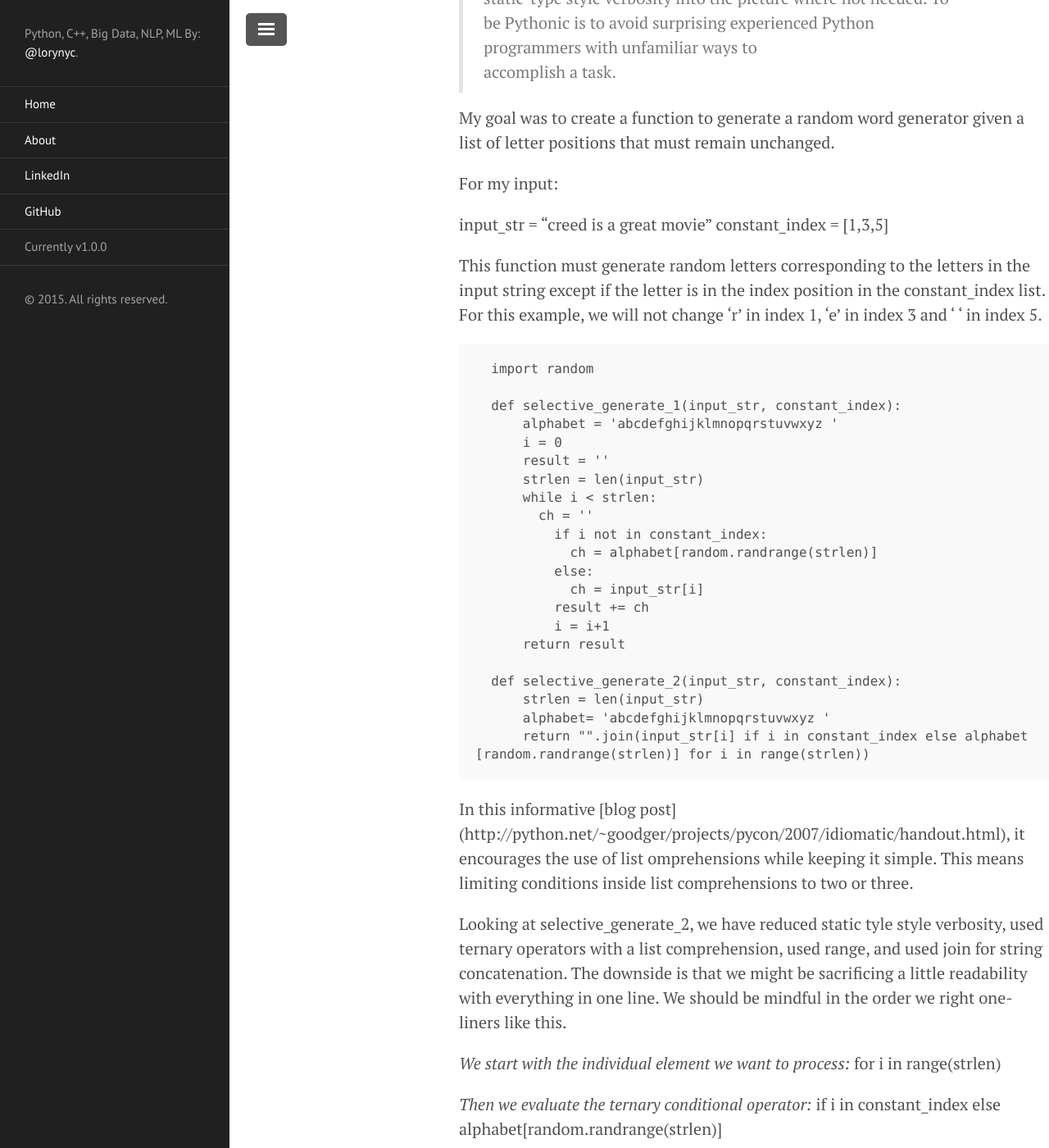
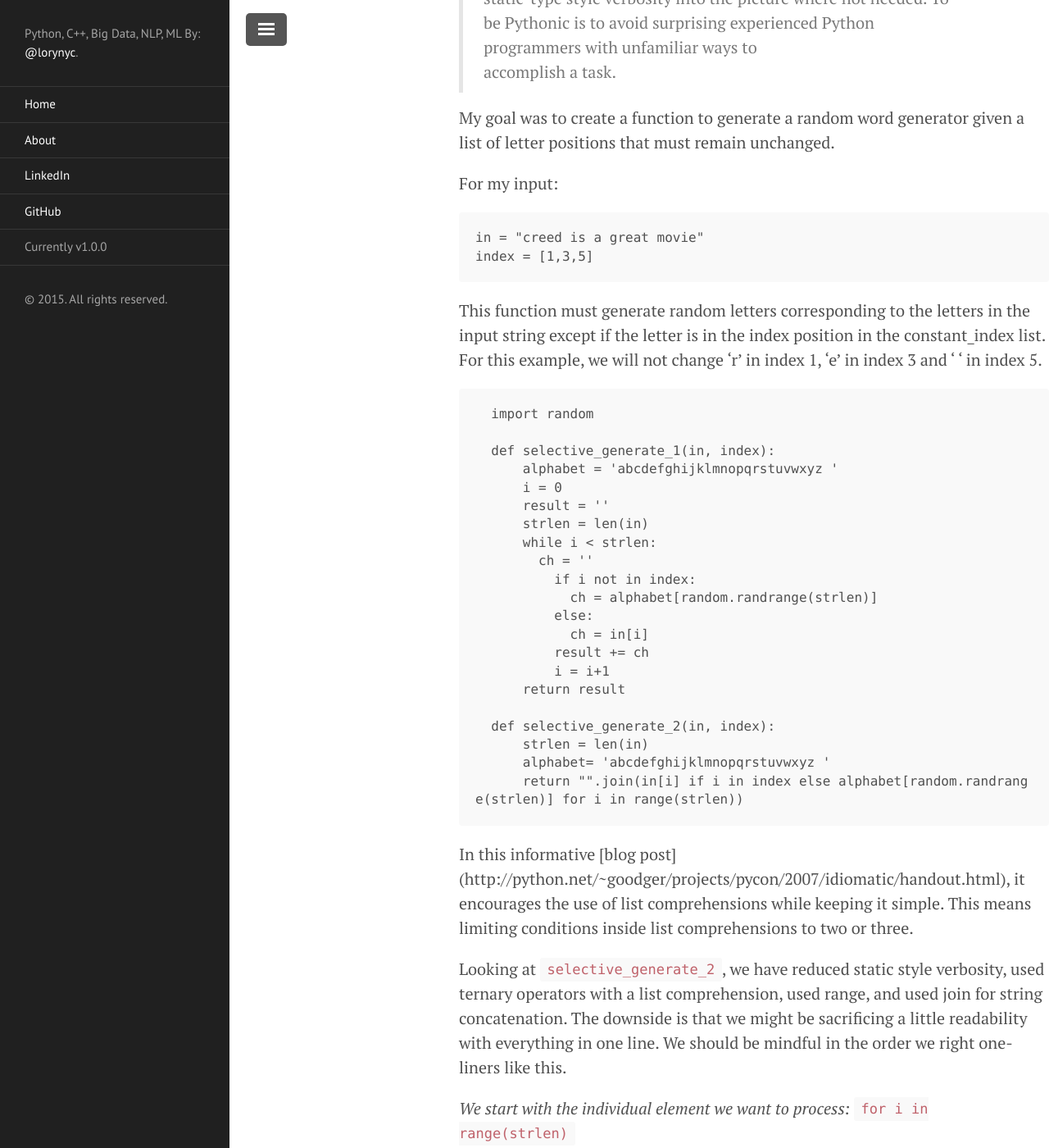
Before and after one commit to loryfelnunez/loryn808.github.io, a Jekyll site: the page built from _posts/2014-01-02-introducing-lanyon.md, in a window 1280 px wide and 1400 px high, scrolled down 529 px. Shown: the whole window at 82% size. Built offline with Jekyll 4.4.1, drawn with Linux system fonts in a browser that asks for light colours; some of the changed text lies outside the part shown.

Commit message:
Update 2014-01-02-introducing-lanyon.md

````diff
--- a/_posts/2014-01-02-introducing-lanyon.md
+++ b/_posts/2014-01-02-introducing-lanyon.md
@@ -16,43 +16,45 @@ My goal was to create a function to generate a random word generator given a lis
 
 For my input:
 
-input_str = "creed is a great movie"
-constant_index = [1,3,5]
+```
+in = "creed is a great movie"
+index = [1,3,5]
+```
 
 This function must generate random letters corresponding to the letters in the input string except if the letter is in the index position in the constant_index list.  For this example, we will not change 'r' in index 1, 'e' in index 3 and ' ' in index 5.
 
   ```
   import random
 
-  def selective_generate_1(input_str, constant_index):
+  def selective_generate_1(in, index):
       alphabet = 'abcdefghijklmnopqrstuvwxyz '
       i = 0
       result = ''
-      strlen = len(input_str)
+      strlen = len(in)
       while i < strlen:
         ch = ''
-          if i not in constant_index:
+          if i not in index:
             ch = alphabet[random.randrange(strlen)]
           else:
-            ch = input_str[i]
+            ch = in[i]
           result += ch
           i = i+1
       return result
 
-  def selective_generate_2(input_str, constant_index):
-      strlen = len(input_str)
+  def selective_generate_2(in, index):
+      strlen = len(in)
       alphabet= 'abcdefghijklmnopqrstuvwxyz '
-      return "".join(input_str[i] if i in constant_index else alphabet[random.randrange(strlen)] for i in range(strlen))
+      return "".join(in[i] if i in index else alphabet[random.randrange(strlen)] for i in range(strlen))
   ```
 
-In this informative [blog post] (http://python.net/~goodger/projects/pycon/2007/idiomatic/handout.html), it encourages the use of list omprehensions while keeping it simple.  This means limiting conditions inside list comprehensions to two or three.
+In this informative [blog post] (http://python.net/~goodger/projects/pycon/2007/idiomatic/handout.html), it encourages the use of list comprehensions while keeping it simple.  This means limiting conditions inside list comprehensions to two or three.
 
-Looking at selective_generate_2, we have reduced static tyle style verbosity, used ternary operators with a list comprehension, used range,  and used join for string concatenation.  The downside is that we might be sacrificing a little readability with everything in one line. We should be mindful in the order we right one-liners like this.
+Looking at `selective_generate_2`, we have reduced static  style verbosity, used ternary operators with a list comprehension, used range,  and used join for string concatenation.  The downside is that we might be sacrificing a little readability with everything in one line. We should be mindful in the order we right one-liners like this.
 
-*We start with the individual element we want to process:* for i in range(strlen)
+*We start with the individual element we want to process:* `for i in range(strlen)`
 
-*Then we evaluate the ternary conditional operator:* if i in constant_index else alphabet[random.randrange(strlen)]
+*Then we evaluate the ternary conditional operator:* `if i in constant_index else alphabet[random.randrange(strlen)]`
 
-*Then we get the result and the result for each individual element are placed in a list:* input_str[i] or alphabet[random.randrange(strlen)]
+*Then we get the result and the result for each individual element are placed in a list:* `input_str[i] or alphabet[random.randrange(strlen)]`
 
-*Then we join the elements in a list as a string:* "".join(...)
+*Then we join the elements in a list as a string:* `"".join(...)`
````
